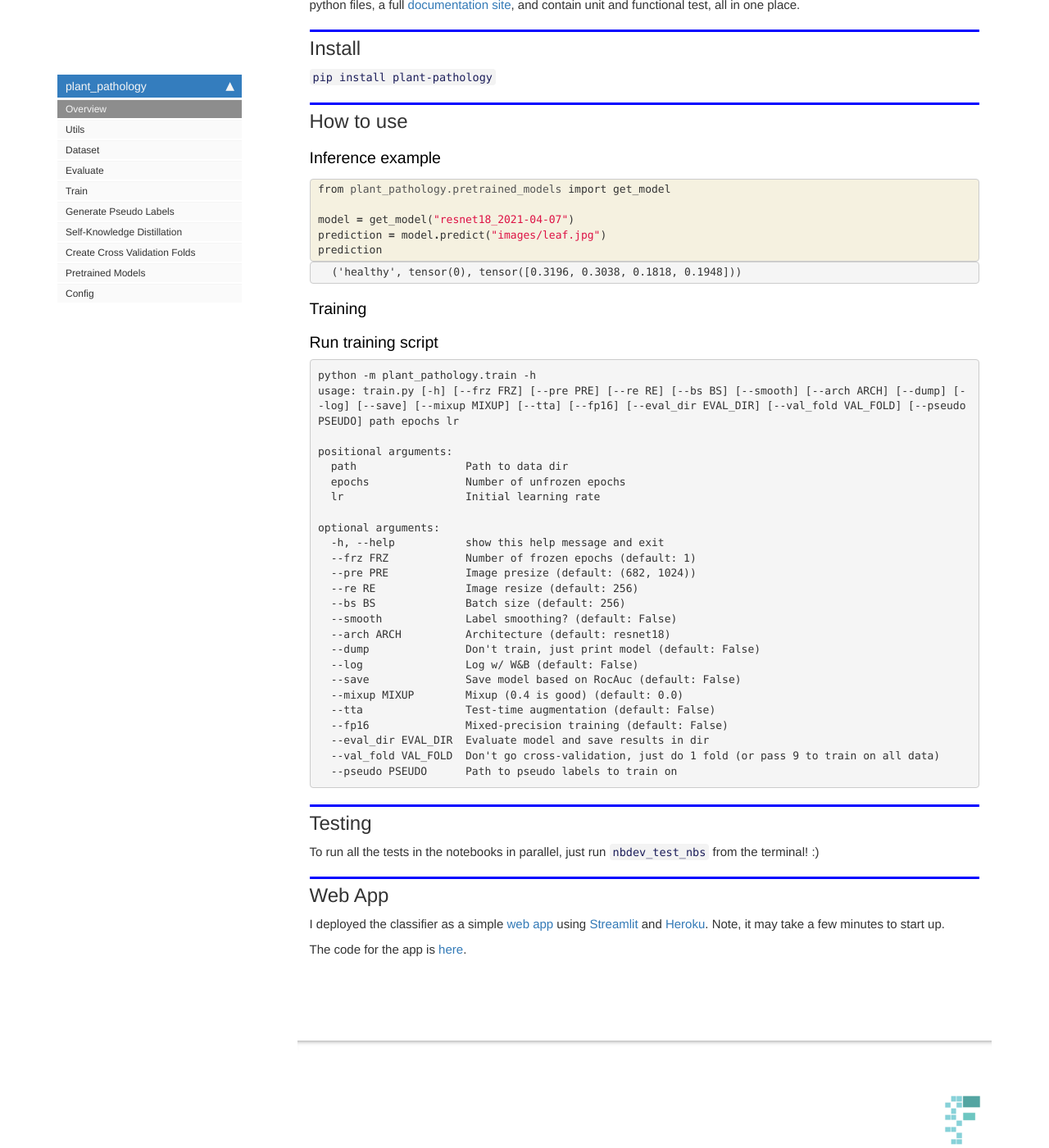
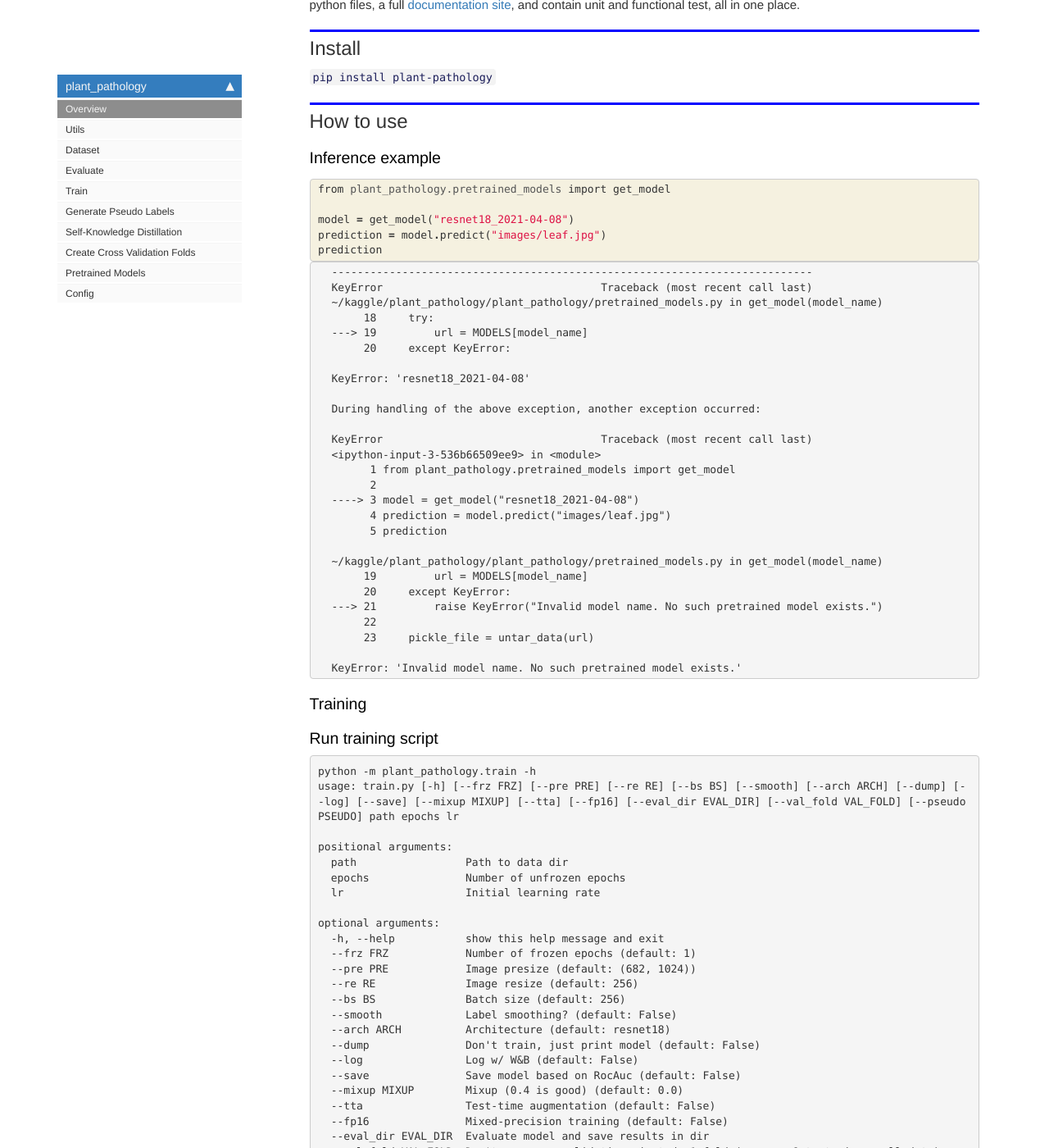
Before and after one commit to bwolfson97/plant_pathology, a Jekyll site: the page built from docs/index.html, in a window 1280 px wide and 1400 px high, scrolled down 1020 px. Shown: the whole window at 82% size. Built offline with Jekyll 4.4.1, drawn with Linux system fonts in a browser that asks for light colours; nearby versions of some CDN libraries; comment, search, counter and statistics services are not loaded.

Commit message:
Rebuild docs

```diff
--- a/docs/index.html
+++ b/docs/index.html
@@ -72,7 +72,7 @@ nb_path: "nbks/index.ipynb"
     <div class="input_area">
 <div class=" highlight hl-ipython3"><pre><span></span><span class="kn">from</span> <span class="nn">plant_pathology.pretrained_models</span> <span class="kn">import</span> <span class="n">get_model</span>
 
-<span class="n">model</span> <span class="o">=</span> <span class="n">get_model</span><span class="p">(</span><span class="s2">&quot;resnet18_2021-04-07&quot;</span><span class="p">)</span>
+<span class="n">model</span> <span class="o">=</span> <span class="n">get_model</span><span class="p">(</span><span class="s2">&quot;resnet18_2021-04-08&quot;</span><span class="p">)</span>
 <span class="n">prediction</span> <span class="o">=</span> <span class="n">model</span><span class="o">.</span><span class="n">predict</span><span class="p">(</span><span class="s2">&quot;images/leaf.jpg&quot;</span><span class="p">)</span>
 <span class="n">prediction</span>
 </pre></div>
@@ -86,21 +86,36 @@ nb_path: "nbks/index.ipynb"
 
 <div class="output_area">
 
+<div class="output_subarea output_text output_error">
+<pre>
+<span class="ansi-red-fg">---------------------------------------------------------------------------</span>
+<span class="ansi-red-fg">KeyError</span>                                  Traceback (most recent call last)
+<span class="ansi-green-fg">~/kaggle/plant_pathology/plant_pathology/pretrained_models.py</span> in <span class="ansi-cyan-fg">get_model</span><span class="ansi-blue-fg">(model_name)</span>
+<span class="ansi-green-intense-fg ansi-bold">     18</span>     <span class="ansi-green-fg">try</span><span class="ansi-blue-fg">:</span>
+<span class="ansi-green-fg">---&gt; 19</span><span class="ansi-red-fg">         </span>url <span class="ansi-blue-fg">=</span> MODELS<span class="ansi-blue-fg">[</span>model_name<span class="ansi-blue-fg">]</span>
+<span class="ansi-green-intense-fg ansi-bold">     20</span>     <span class="ansi-green-fg">except</span> KeyError<span class="ansi-blue-fg">:</span>
 
-<div class="output_html rendered_html output_subarea ">
+<span class="ansi-red-fg">KeyError</span>: &#39;resnet18_2021-04-08&#39;
 
+During handling of the above exception, another exception occurred:
+
+<span class="ansi-red-fg">KeyError</span>                                  Traceback (most recent call last)
+<span class="ansi-green-fg">&lt;ipython-input-3-536b66509ee9&gt;</span> in <span class="ansi-cyan-fg">&lt;module&gt;</span>
+<span class="ansi-green-intense-fg ansi-bold">      1</span> <span class="ansi-green-fg">from</span> plant_pathology<span class="ansi-blue-fg">.</span>pretrained_models <span class="ansi-green-fg">import</span> get_model
+<span class="ansi-green-intense-fg ansi-bold">      2</span>
+<span class="ansi-green-fg">----&gt; 3</span><span class="ansi-red-fg"> </span>model <span class="ansi-blue-fg">=</span> get_model<span class="ansi-blue-fg">(</span><span class="ansi-blue-fg">&#34;resnet18_2021-04-08&#34;</span><span class="ansi-blue-fg">)</span>
+<span class="ansi-green-intense-fg ansi-bold">      4</span> prediction <span class="ansi-blue-fg">=</span> model<span class="ansi-blue-fg">.</span>predict<span class="ansi-blue-fg">(</span><span class="ansi-blue-fg">&#34;images/leaf.jpg&#34;</span><span class="ansi-blue-fg">)</span>
+<span class="ansi-green-intense-fg ansi-bold">      5</span> prediction
+
+<span class="ansi-green-fg">~/kaggle/plant_pathology/plant_pathology/pretrained_models.py</span> in <span class="ansi-cyan-fg">get_model</span><span class="ansi-blue-fg">(model_name)</span>
+<span class="ansi-green-intense-fg ansi-bold">     19</span>         url <span class="ansi-blue-fg">=</span> MODELS<span class="ansi-blue-fg">[</span>model_name<span class="ansi-blue-fg">]</span>
+<span class="ansi-green-intense-fg ansi-bold">     20</span>     <span class="ansi-green-fg">except</span> KeyError<span class="ansi-blue-fg">:</span>
+<span class="ansi-green-fg">---&gt; 21</span><span class="ansi-red-fg">         </span><span class="ansi-green-fg">raise</span> KeyError<span class="ansi-blue-fg">(</span><span class="ansi-blue-fg">&#34;Invalid model name. No such pretrained model exists.&#34;</span><span class="ansi-blue-fg">)</span>
+<span class="ansi-green-intense-fg ansi-bold">     22</span>
+<span class="ansi-green-intense-fg ansi-bold">     23</span>     pickle_file <span class="ansi-blue-fg">=</span> untar_data<span class="ansi-blue-fg">(</span>url<span class="ansi-blue-fg">)</span>
+
+<span class="ansi-red-fg">KeyError</span>: &#39;Invalid model name. No such pretrained model exists.&#39;</pre>
 </div>
-
-</div>
-
-<div class="output_area">
-
-
-
-<div class="output_text output_subarea output_execute_result">
-<pre>(&#39;healthy&#39;, tensor(0), tensor([0.3196, 0.3038, 0.1818, 0.1948]))</pre>
-</div>
-
 </div>
 
 </div>
```
Also changed, not shown: README.md, 1 other file.
